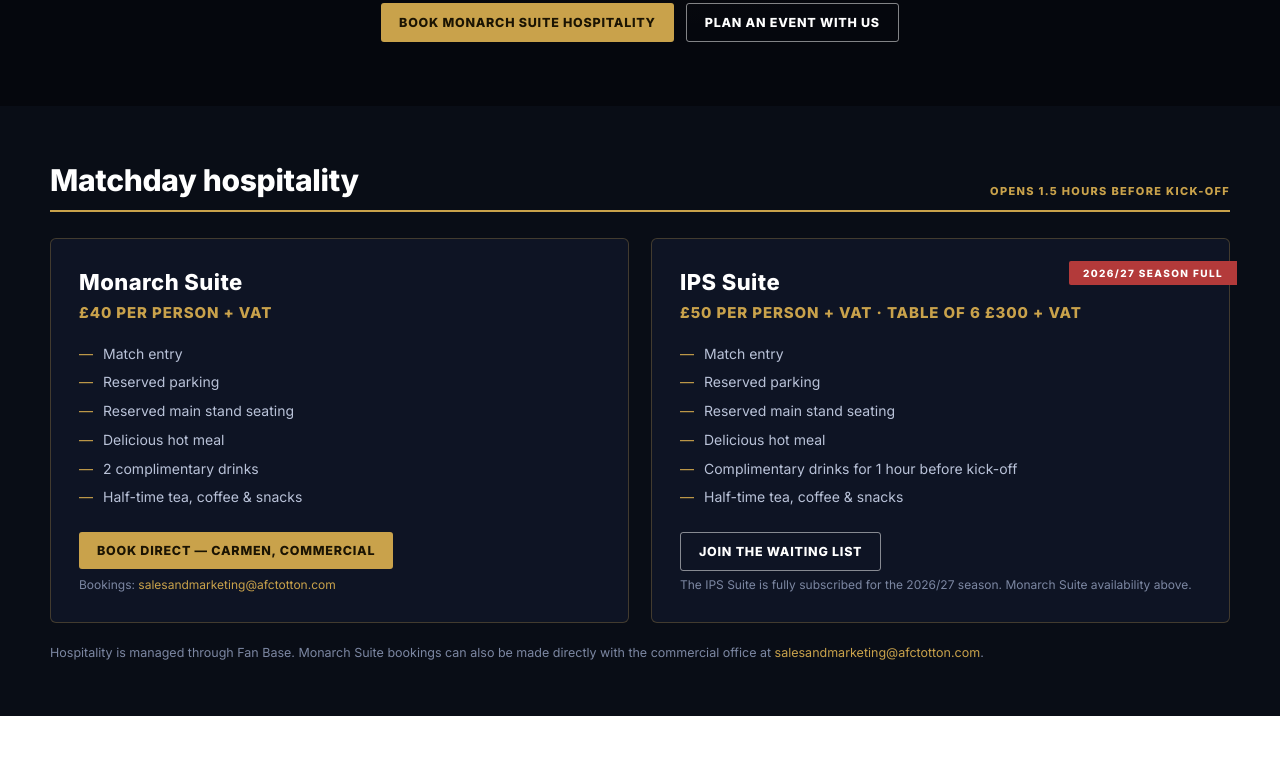
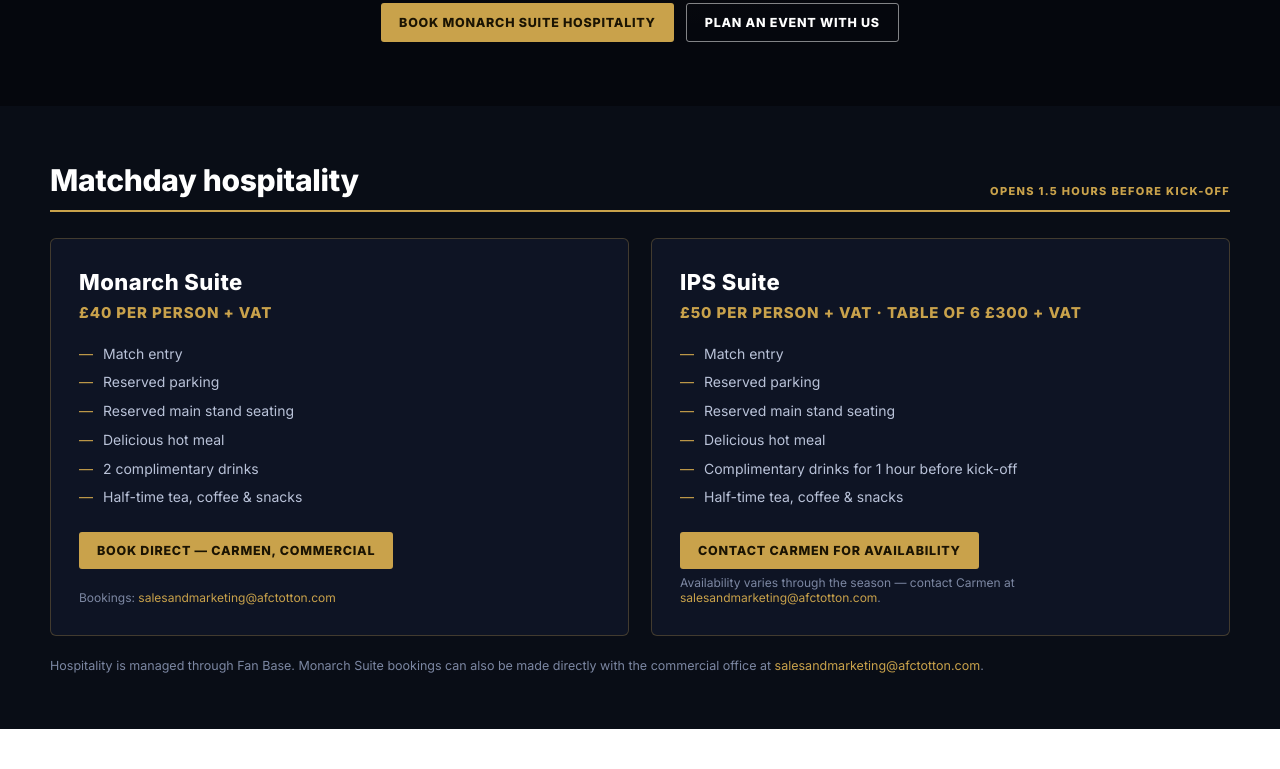
Before and after one commit to triggsoliver-ship-it/afc-totton-demo, a website: page hospitality.html in a window 1280 px wide. Shown: the part 630-1399 px from the top of the page. Drawn offline with Linux system fonts and the light colour scheme; no server answers.

Commit message:
IPS Suite: contact Carmen for availability (remove season-full badge)

```diff
--- a/hospitality.html
+++ b/hospitality.html
@@ -72,12 +72,11 @@ html[data-theme=dark] .suite{background:#0E1424}
 <div class="note2">Bookings: <a href="mailto:salesandmarketing@afctotton.com" class="gold">salesandmarketing@afctotton.com</a></div>
 </div>
 <div class="suite">
-<span class="full">2026/27 SEASON FULL</span>
 <h3>IPS Suite</h3>
 <div class="pr2">&pound;50 PER PERSON + VAT &middot; TABLE OF 6 &pound;300 + VAT</div>
 <ul><li>Match entry</li><li>Reserved parking</li><li>Reserved main stand seating</li><li>Delicious hot meal</li><li>Complimentary drinks for 1 hour before kick-off</li><li>Half-time tea, coffee &amp; snacks</li></ul>
-<a class="btn ghost" style="align-self:flex-start" href="mailto:salesandmarketing@afctotton.com?subject=IPS%20Suite%20Waiting%20List">Join the waiting list</a>
-<div class="note2">The IPS Suite is fully subscribed for the 2026/27 season. Monarch Suite availability above.</div>
+<a class="btn gd" style="align-self:flex-start" href="mailto:salesandmarketing@afctotton.com?subject=IPS%20Suite%20Availability">Contact Carmen for availability</a>
+<div class="note2">Availability varies through the season &mdash; contact Carmen at <a href="mailto:salesandmarketing@afctotton.com" class="gold">salesandmarketing@afctotton.com</a>.</div>
 </div></div>
 <p style="margin-top:22px;font-size:12.5px;color:#7C87A2">Hospitality is managed through Fan Base. Monarch Suite bookings can also be made directly with the commercial office at <a href="mailto:salesandmarketing@afctotton.com" class="gold">salesandmarketing@afctotton.com</a>.</p>
 </div></section>
```
